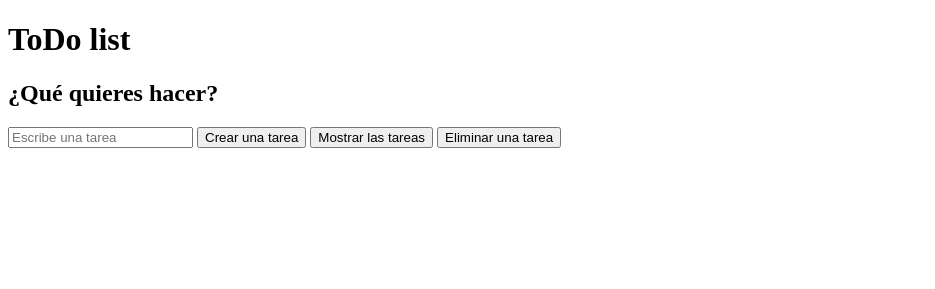
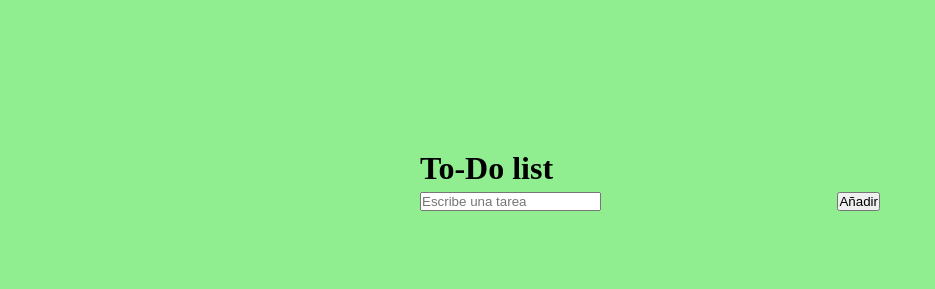
Before and after one commit to DevThalia/m14, a plain HTML site: page Act2/index.html in a window 1280 px wide. Shown: the whole page, without its empty margins (0-935 px from the left). Drawn offline with Linux system fonts and the light colour scheme.

Commit message:
cambios en el script y en el html

```diff
--- a/Act2/index.html
+++ b/Act2/index.html
@@ -1,17 +1,26 @@
 <!DOCTYPE html>
 <html lang="en">
+
 <head>
     <meta charset="UTF-8">
     <meta name="viewport" content="width=device-width, initial-scale=1.0">
     <title>Actividad 2</title>
     <script src="script.js" defer></script>
+    <link rel="stylesheet" href="style.css">
 </head>
+
 <body>
-    <h1>ToDo list</h1>
-    <h2>¿Qué quieres hacer?</h2>
-    <input type="text" id="tareaInput" placeholder="Escribe una tarea" />
-    <button onclick="crearTarea(arrayTareas, document.getElementById('tareaInput').value)">Crear una tarea</button>
-    <button onclick="mostrarTareas(arrayTareas)">Mostrar las tareas</button>
-    <button onclick="eliminarTarea(arrayTareas, document.getElementById('tareaInput').value)">Eliminar una tarea</button>
+    <div class="contenedorGeneral">
+        <div class="app">
+            <h1>To-Do list</h1>
+            <div class="contenedorInput">
+                <input type="text" id="tareaInput" placeholder="Escribe una tarea" />
+                <button onclick="crearTarea(arrayTareas, document.getElementById('tareaInput').value)">Añadir</button>
+            </div>
+                <ul id="contenedor-tareas">
+                </ul>
+        </div>
+    </div>
 </body>
+
 </html>
--- a/Act2/script.js
+++ b/Act2/script.js
@@ -1,39 +1,43 @@
-const arrayTareas=[]
+const arrayTareas = []
 
-function crearTarea(array,elementoNuevo){
+function crearTarea(array, elementoNuevo) {
     console.log("entra en crear tarea")
-    if(comprobarTarea(array,elementoNuevo)==true){
-        let elemento=document.createElement("p")
-        elemento.innerHTML="La tarea que quieres añadir ya existe"
-        document.body.appendChild(elemento)
-    }else{
+    if (comprobarTarea(array, elementoNuevo) == true) {
+        alert = "La tarea que quieres añadir ya existe"
+    } else {
         array.push(elementoNuevo)
-        //mostrarTareas(array)
+        mostrarTareas(array)
     }
     return array
 }
 
-function mostrarTareas(array){
-    console.log("entra en mostrar tareas")
-    array.forEach(tarea => {
-        let elemento = document.createElement("p");
-        elemento.classList.add("tarea");
-        elemento.innerHTML = tarea;
-        document.body.appendChild(elemento);
-    });
+
+function mostrarTareas(array) {
+    let contenedorTareas = document.getElementById("contenedor-tareas")
+    contenedorTareas.innerHTML = ""
+    array.forEach((tarea, index) => {
+        let elemento = document.createElement("li")
+        elemento.classList.add("tarea")
+        elemento.innerHTML = tarea
+        let botonBorrar = document.createElement("button")
+        botonBorrar.innerHTML = "Borrar"
+        botonBorrar.classList.add("boton-borrar")
+        botonBorrar.addEventListener("click", () => {
+            eliminarTarea(array, tarea)
+        })
+        elemento.appendChild(botonBorrar)
+        contenedorTareas.appendChild(elemento)
+    })
 }
 
-function eliminarTarea(array,tareaEliminar){
-    let index=array.indexOf(tareaEliminar)
-    if(index>-1){
-        array.splice(index,1)
-    }else{
-        let elemento = document.createElement("p");
-        elemento.innerHTML = "No es posible eliminar";
-        document.body.appendChild(elemento);
+
+function eliminarTarea(array, tareaEliminar) {
+    let index = array.indexOf(tareaEliminar)
+    if (index > -1) {
+        array.splice(index, 1)
     }
 }
 
-function comprobarTarea(array,tarea){
+function comprobarTarea(array, tarea) {
     return array.includes(tarea)
 }
--- /dev/null
+++ b/Act2/style.css
@@ -0,0 +1,39 @@
+*{
+    margin: 0;
+    padding: 0;
+    box-sizing: border-box;
+}
+.contenedorGeneral{
+    width: 100%;
+    min-height: 100vh;
+    background-color: lightgreen;
+    padding: 10px;
+}
+.app{
+    width: 100%;
+    max-width: 540px;
+    margin: 100px auto 20px;
+    padding: 40px 30px 70px;
+}
+.app h1{
+    padding-left: 20px;
+    padding-bottom: 5px;
+}
+.contenedorInput{
+    display: flex;
+    align-items: center;
+    justify-content: space-between;
+    padding-left: 20px;
+    margin-bottom: 5px;
+}
+#contenedor-tareas{
+    padding-left: 20px;
+    list-style: none;
+    user-select: none;
+}
+.boton-borrar {
+    margin-left: 10px;
+    padding: 2px 5px;
+    border: none;
+    cursor: pointer;
+}
```
